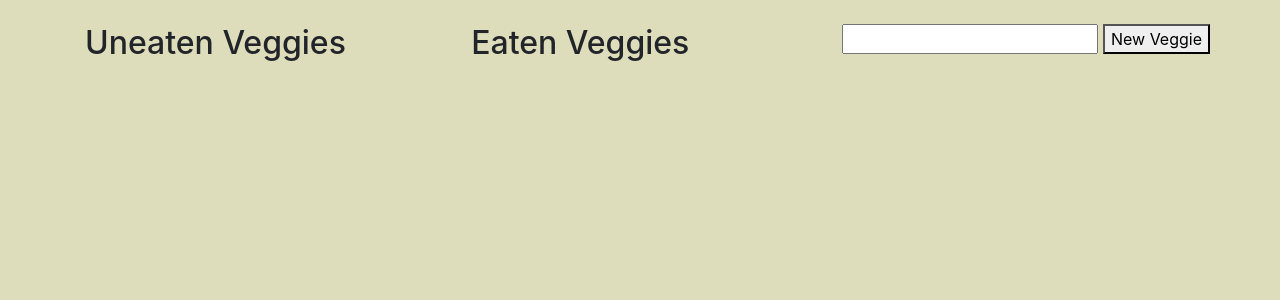
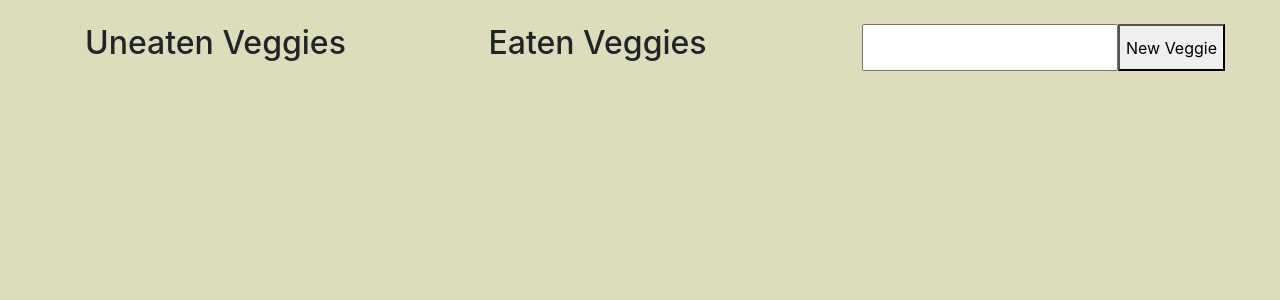
Before and after one commit to vanessa-wiedeman-cs/burger, a Node server app: template views/index.handlebars in a window 1280 px wide. Shown: the part 126-426 px from the top of the page. Run offline with Node 20, Linux system fonts and the light colour scheme; the template is opened without the code that fills it, so the values that code supplies are empty; some libraries are stand-ins or nearby versions.

Commit message:
final styling

```diff
--- a/views/index.handlebars
+++ b/views/index.handlebars
@@ -26,8 +26,9 @@
 </div>
 
 <br>
-<br>
-<div>
+
+<div class="row">
+  <br>
 	<input id="veggieN" type="text" name="burger_name"></input>
   <input id="eaten" type="hidden" name ="devoured" value="0"></input>
  <!--<input type="submit" value="Button">-->
```
